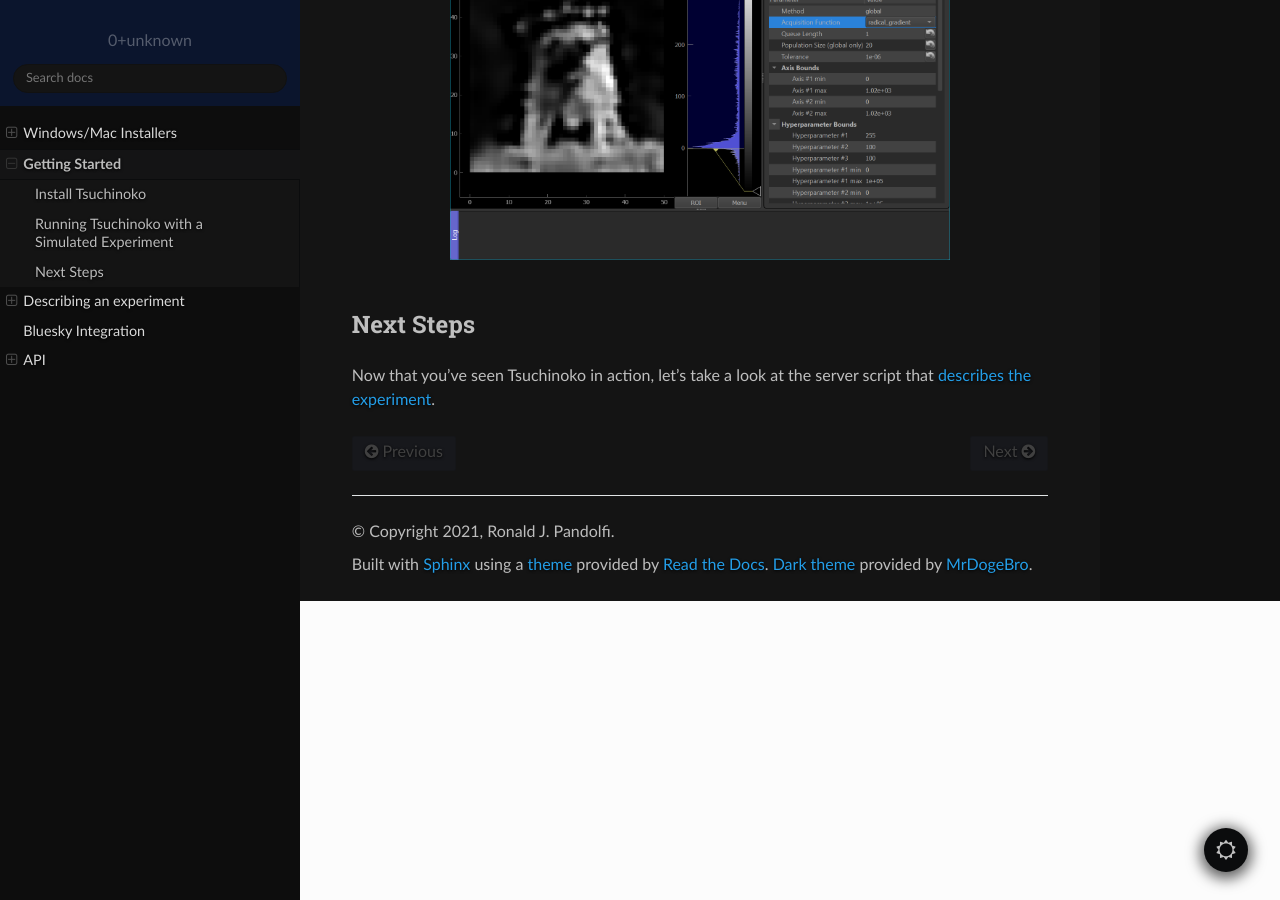
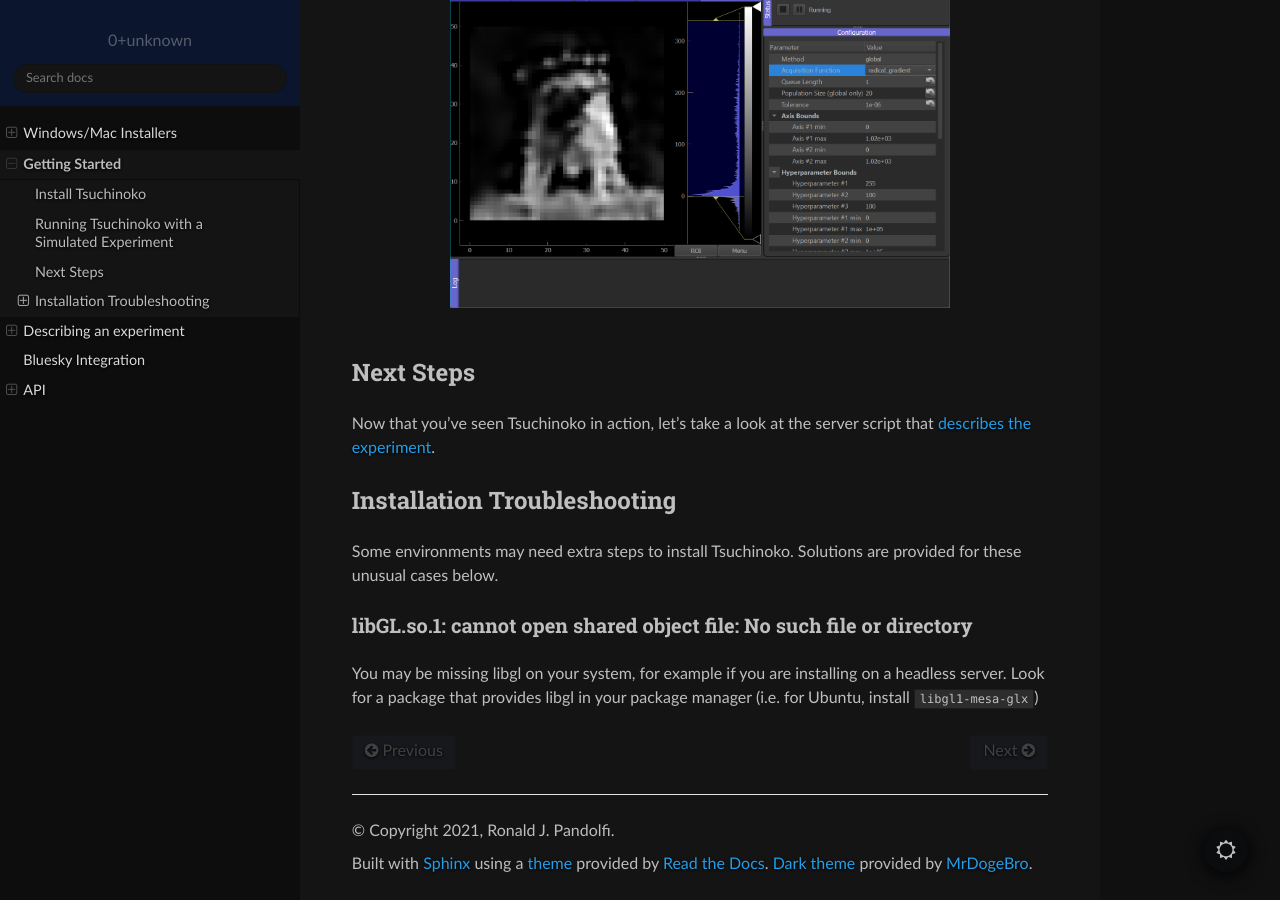
Before and after one commit to lbl-camera/tsuchinoko, a Sphinx documentation site: the page built from docs/source/quickstart.md, in a window 1280 px wide and 900 px high, scrolled down 2793 px. Built offline with Sphinx 7.4.7 and the Read the Docs theme 2.0.0, drawn with Linux system fonts in a browser that asks for light colours; some of the changed text lies outside the part shown.

Commit message:
add installation troubleshooting to docs

```diff
--- a/docs/source/quickstart.md
+++ b/docs/source/quickstart.md
@@ -53,6 +53,8 @@
 distributed design which leverages different hardware resources. If you plan to do this, you'll need a Tsuchinoko
 installation on each system.
 
+Did something go wrong? See [Installation Troubleshooting](installation_troubleshooting).
+
 ## Running Tsuchinoko with a Simulated Experiment
 
 Let's try out a simulated adaptive experiment now! In this example, Tsuchinoko will adaptively sample data from a source image to create a
@@ -98,3 +100,13 @@
 ## Next Steps
 
 Now that you've seen Tsuchinoko in action, let's take a look at the server script that [describes the experiment](server_experiment.md).
+
+(installation_troubleshooting)=
+## Installation Troubleshooting
+
+Some environments may need extra steps to install Tsuchinoko. Solutions are provided for these unusual cases below.
+
+### libGL.so.1: cannot open shared object file: No such file or directory
+
+You may be missing libgl on your system, for example if you are installing on a headless server. Look for a package
+that provides libgl in your package manager (i.e. for Ubuntu, install `libgl1-mesa-glx`)
```
